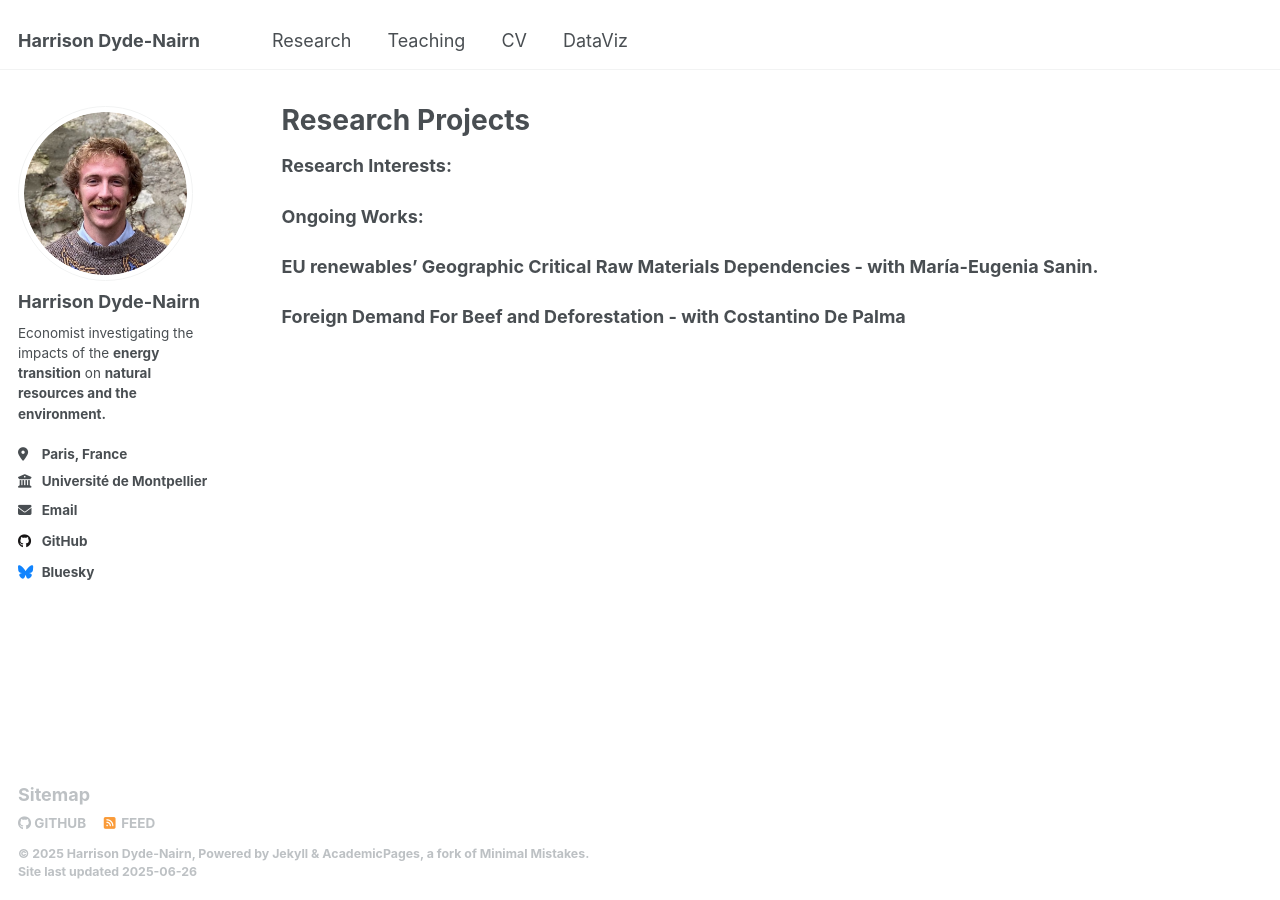
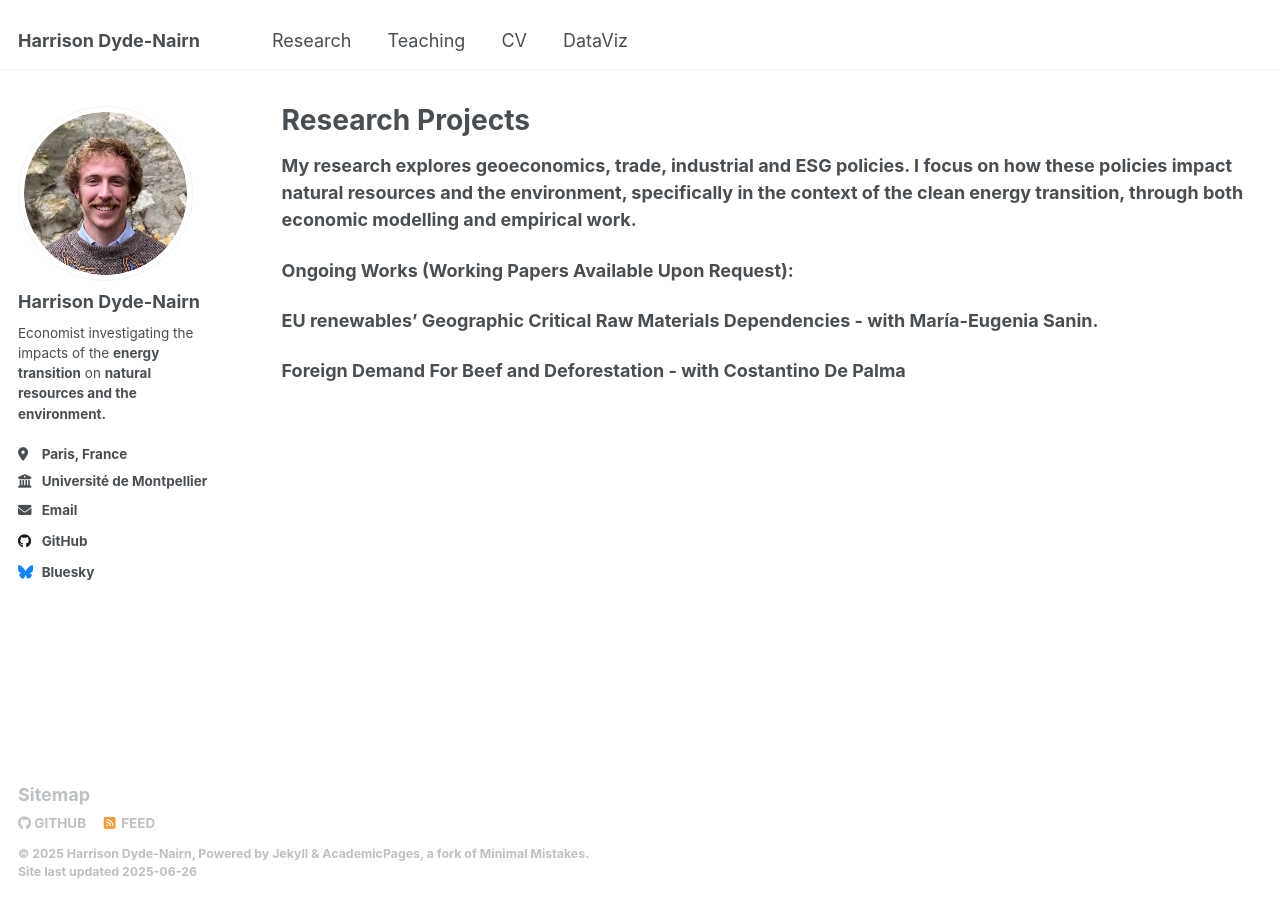
Before and after one commit to hdydenairn/hdydenairn.github.io, a Jekyll site: the page built from _pages/research.md, in a window 1280 px wide. Built offline with Jekyll 4.4.1, drawn with Linux system fonts in a browser that asks for light colours.

Commit message:
Update research.md

```diff
--- a/_pages/research.md
+++ b/_pages/research.md
@@ -5,9 +5,9 @@ permalink: /research/
 author_profile: true
 ---
 
-Research Interests:
+My research explores geoeconomics, trade, industrial and ESG policies. I focus on how these policies impact natural resources and the environment, specifically in the context of the clean energy transition, through both economic modelling and empirical work.
 
-Ongoing Works:
+Ongoing Works (Working Papers Available Upon Request):
 
 EU renewables' Geographic Critical Raw Materials Dependencies - with María-Eugenia Sanin.
 
```
